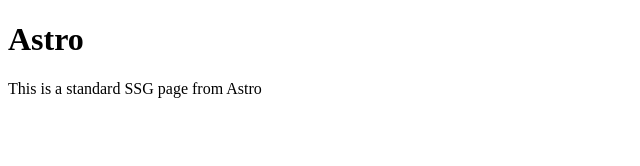
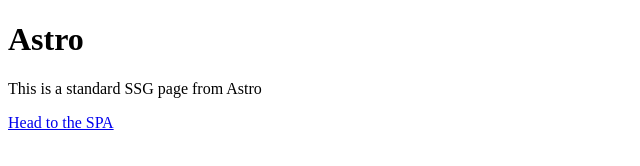
Before and after one commit to chrisdmacrae/astro-pwa, an Astro site: page / in a window 1280 px wide. Shown: the whole page, without its empty margins (0-640 px from the left). Built offline with nearby package versions, Linux system fonts and the light colour scheme; Astro itself is replaced by a stand-in of ours.

Commit message:
Link to SPA

```diff
--- a/src/pages/index.astro
+++ b/src/pages/index.astro
@@ -12,5 +12,6 @@
 	<body>
 		<h1>Astro</h1>
     <p>This is a standard SSG page from Astro</p>
+    <p><a href="/app">Head to the SPA</a></p>
 	</body>
 </html>
```
